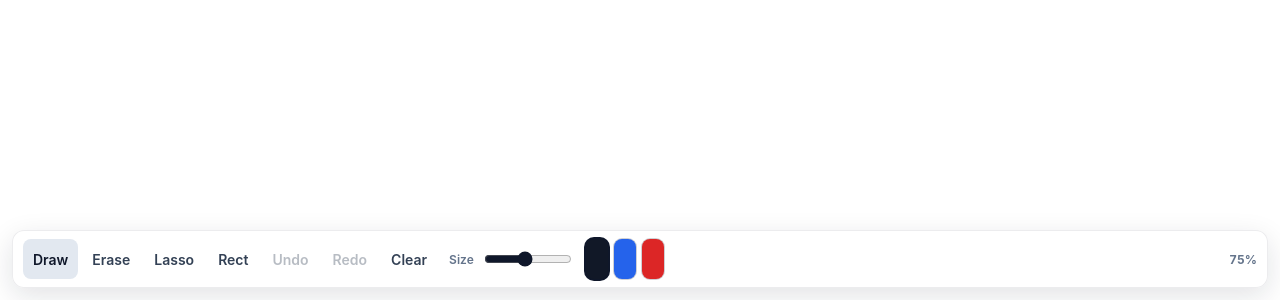
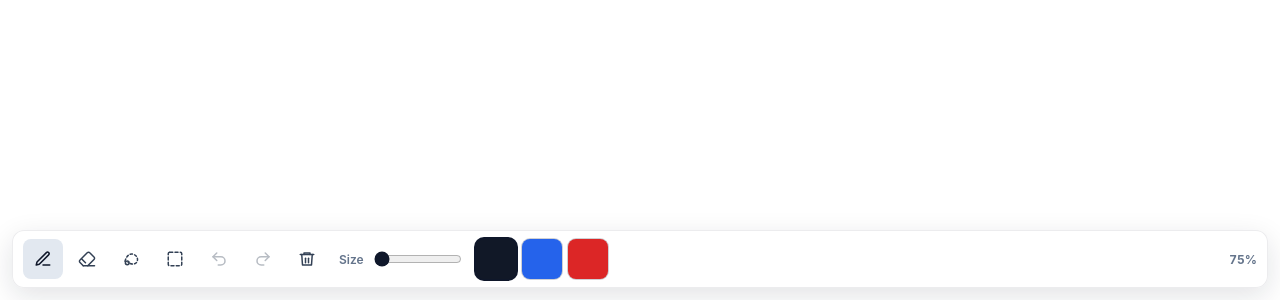
Before and after one commit to Nack-thanaphon/epaperlabs, a React (Vite) app: page / in a window 1280 px wide. Shown: the part 500-800 px from the top of the page. Built offline with nearby package versions, Linux system fonts and the light colour scheme.

Commit message:
feat: enhance Toolbar with icon buttons for drawing tools, update default pen size and scale constants, and improve styling for better user experience

```diff
--- /dev/null
+++ b/src/components/ToolIcons.tsx
@@ -0,0 +1,90 @@
+import type { ReactNode } from 'react'
+
+interface IconProps {
+  children: ReactNode
+}
+
+function Icon({ children }: IconProps) {
+  return (
+    <svg
+      className="toolIcon"
+      width="16"
+      height="16"
+      viewBox="0 0 24 24"
+      fill="none"
+      stroke="currentColor"
+      strokeWidth="2"
+      strokeLinecap="round"
+      strokeLinejoin="round"
+      aria-hidden="true"
+    >
+      {children}
+    </svg>
+  )
+}
+
+export function DrawIcon() {
+  return (
+    <Icon>
+      <path d="M12 20h9" />
+      <path d="M16.5 3.5a2.1 2.1 0 0 1 3 3L7 19l-4 1 1-4Z" />
+    </Icon>
+  )
+}
+
+export function EraseIcon() {
+  return (
+    <Icon>
+      <path d="m7 21-4.3-4.3c-1-1-1-2.5 0-3.4l9.6-9.6c1-1 2.5-1 3.4 0l5.6 5.6c1 1 1 2.5 0 3.4L13 21" />
+      <path d="M22 21H7" />
+      <path d="m5 12 5 5" />
+    </Icon>
+  )
+}
+
+export function LassoIcon() {
+  return (
+    <Icon>
+      <path d="M4 15c2-8 7-11 12-9 5 2 6 8 3 11-3 3-8 2-11-1" strokeDasharray="3 3" />
+      <circle cx="7" cy="17" r="2.5" />
+    </Icon>
+  )
+}
+
+export function RectIcon() {
+  return (
+    <Icon>
+      <rect x="3" y="3" width="18" height="18" rx="2" strokeDasharray="4 3" />
+    </Icon>
+  )
+}
+
+export function UndoIcon() {
+  return (
+    <Icon>
+      <path d="M9 14 4 9l5-5" />
+      <path d="M4 9h10.5a5.5 5.5 0 0 1 0 11H11" />
+    </Icon>
+  )
+}
+
+export function RedoIcon() {
+  return (
+    <Icon>
+      <path d="m15 14 5-5-5-5" />
+      <path d="M20 9H9.5a5.5 5.5 0 0 0 0 11H13" />
+    </Icon>
+  )
+}
+
+export function ClearIcon() {
+  return (
+    <Icon>
+      <path d="M3 6h18" />
+      <path d="M8 6V4h8v2" />
+      <path d="m19 6-1 14H6L5 6" />
+      <path d="M10 11v6" />
+      <path d="M14 11v6" />
+    </Icon>
+  )
+}
--- a/src/components/Toolbar.tsx
+++ b/src/components/Toolbar.tsx
@@ -1,5 +1,14 @@
 import { COLORS, MAX_PEN_SIZE, MIN_PEN_SIZE } from '../constants'
 import type { Tool } from '../types'
+import {
+  ClearIcon,
+  DrawIcon,
+  EraseIcon,
+  LassoIcon,
+  RectIcon,
+  RedoIcon,
+  UndoIcon,
+} from './ToolIcons'
 
 interface ToolbarProps {
   tool: Tool
@@ -34,13 +43,27 @@ export function Toolbar({
 }: ToolbarProps) {
   return (
     <div className="toolbar" role="toolbar" aria-label="Drawing tools">
-      <button className={tool === 'pen' ? 'active' : ''} onClick={() => onToolChange('pen')}>Draw</button>
-      <button className={tool === 'eraser' ? 'active' : ''} onClick={() => onToolChange('eraser')}>Erase</button>
-      <button className={tool === 'lasso' ? 'active' : ''} onClick={() => onToolChange('lasso')}>Lasso</button>
-      <button className={tool === 'rect' ? 'active' : ''} onClick={() => onToolChange('rect')}>Rect</button>
-      <button disabled={!canUndo} onClick={onUndo}>Undo</button>
-      <button disabled={!canRedo} onClick={onRedo}>Redo</button>
-      <button onClick={onClear}>Clear</button>
+      <button className={tool === 'pen' ? 'active' : ''} aria-label="Draw" onClick={() => onToolChange('pen')}>
+        <DrawIcon />
+      </button>
+      <button className={tool === 'eraser' ? 'active' : ''} aria-label="Erase" onClick={() => onToolChange('eraser')}>
+        <EraseIcon />
+      </button>
+      <button className={tool === 'lasso' ? 'active' : ''} aria-label="Lasso" onClick={() => onToolChange('lasso')}>
+        <LassoIcon />
+      </button>
+      <button className={tool === 'rect' ? 'active' : ''} aria-label="Rect" onClick={() => onToolChange('rect')}>
+        <RectIcon />
+      </button>
+      <button disabled={!canUndo} aria-label="Undo" onClick={onUndo}>
+        <UndoIcon />
+      </button>
+      <button disabled={!canRedo} aria-label="Redo" onClick={onRedo}>
+        <RedoIcon />
+      </button>
+      <button aria-label="Clear" onClick={onClear}>
+        <ClearIcon />
+      </button>
       <label className="sizeControl">
         Size
         <input
--- a/src/constants.ts
+++ b/src/constants.ts
@@ -1,7 +1,8 @@
 export const COLORS = ['#111827', '#2563eb', '#dc2626']
-export const DEFAULT_PEN_SIZE = 16
 export const MIN_PEN_SIZE = 2
 export const MAX_PEN_SIZE = 32
+export const DEFAULT_PEN_SIZE = MIN_PEN_SIZE
+export const DEFAULT_SCALE = 0.75
 export const PAPER_WIDTH = 2400
 export const PAPER_HEIGHT = 1600
 export const EXPORT_SCALE = 1
--- a/src/hooks/useWhiteboard.ts
+++ b/src/hooks/useWhiteboard.ts
@@ -1,5 +1,5 @@
 import { useCallback, useEffect, useRef, useState, type PointerEvent, type TouchEvent } from 'react'
-import { COLORS, DEFAULT_PEN_SIZE, DRAFT_PERSIST_MS, MAX_SCALE, MIN_SCALE, SELECT_IDLE_MS } from '../constants'
+import { COLORS, DEFAULT_PEN_SIZE, DEFAULT_SCALE, DRAFT_PERSIST_MS, MAX_SCALE, MIN_SCALE, SELECT_IDLE_MS } from '../constants'
 import { BoardHistory, cloneStrokes } from '../history/boardHistory'
 import { PointerSession, type SessionPointer } from '../input/pointerSession'
 import { BLANK_PROBLEM_KEY, readHostDraft, writeHostDraft } from '../persistence/widgetDraft'
@@ -33,7 +33,7 @@ export function useWhiteboard(
   const paperCacheRef = useRef(createPaperCache())
   const canvasRectRef = useRef<DOMRect | null>(null)
   const zoomRafRef = useRef<number | null>(null)
-  const viewportRef = useRef<Viewport>({ scale: 0.75, x: 32, y: 32 })
+  const viewportRef = useRef<Viewport>({ scale: DEFAULT_SCALE, x: 32, y: 32 })
   const problemKey = options?.problemKey ?? BLANK_PROBLEM_KEY
   const problemKeyRef = useRef(problemKey)
   problemKeyRef.current = problemKey
--- a/src/styles.css
+++ b/src/styles.css
@@ -101,16 +101,25 @@ button {
 }
 
 .toolbar button {
+  display: inline-flex;
   flex: 0 0 auto;
+  align-items: center;
+  justify-content: center;
+  width: 40px;
   min-height: 40px;
-  padding: 8px 10px;
+  padding: 0;
   border: 0;
   border-radius: 8px;
   background: transparent;
   color: #334155;
-  font-size: 14px;
-  font-weight: 600;
   cursor: pointer;
+}
+
+.toolIcon {
+  flex: 0 0 auto;
+  display: block;
+  width: 18px;
+  height: 18px;
 }
 
 .toolbar button.active {
```
Also changed, not shown: 1 other file (tests, documents, lock files or other folders).
